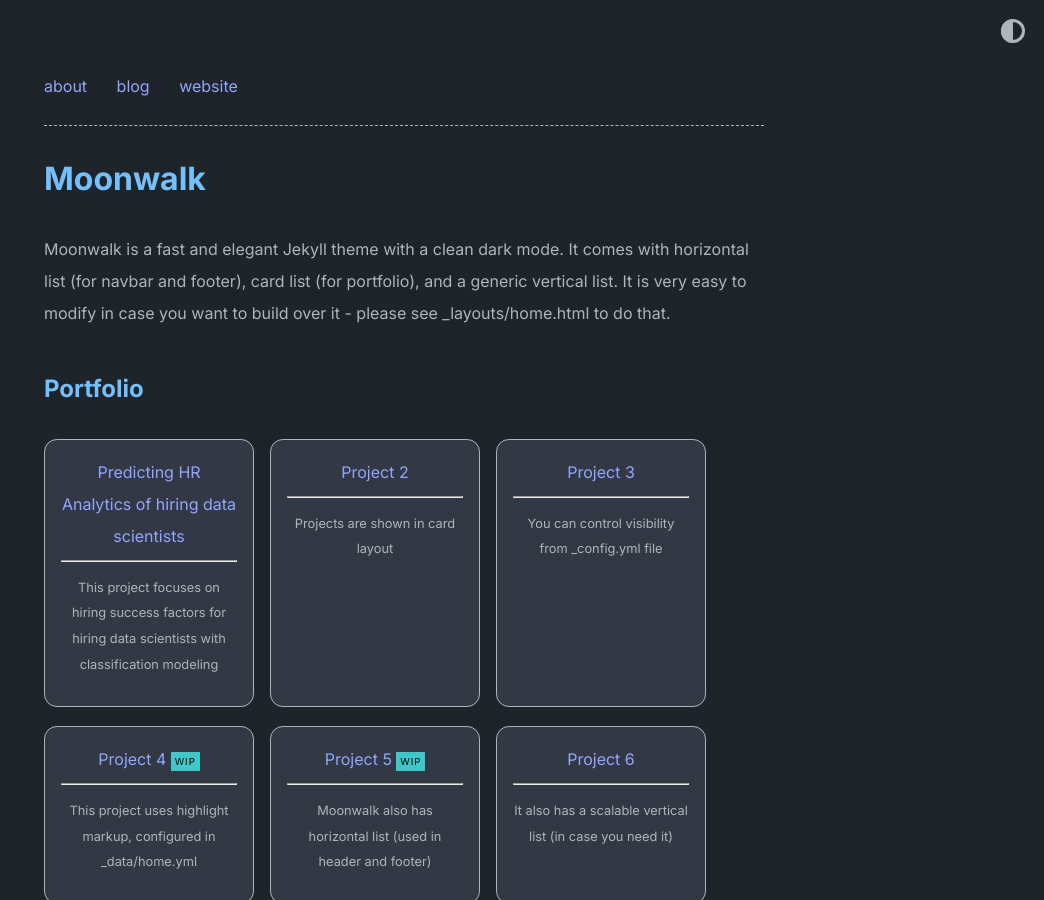
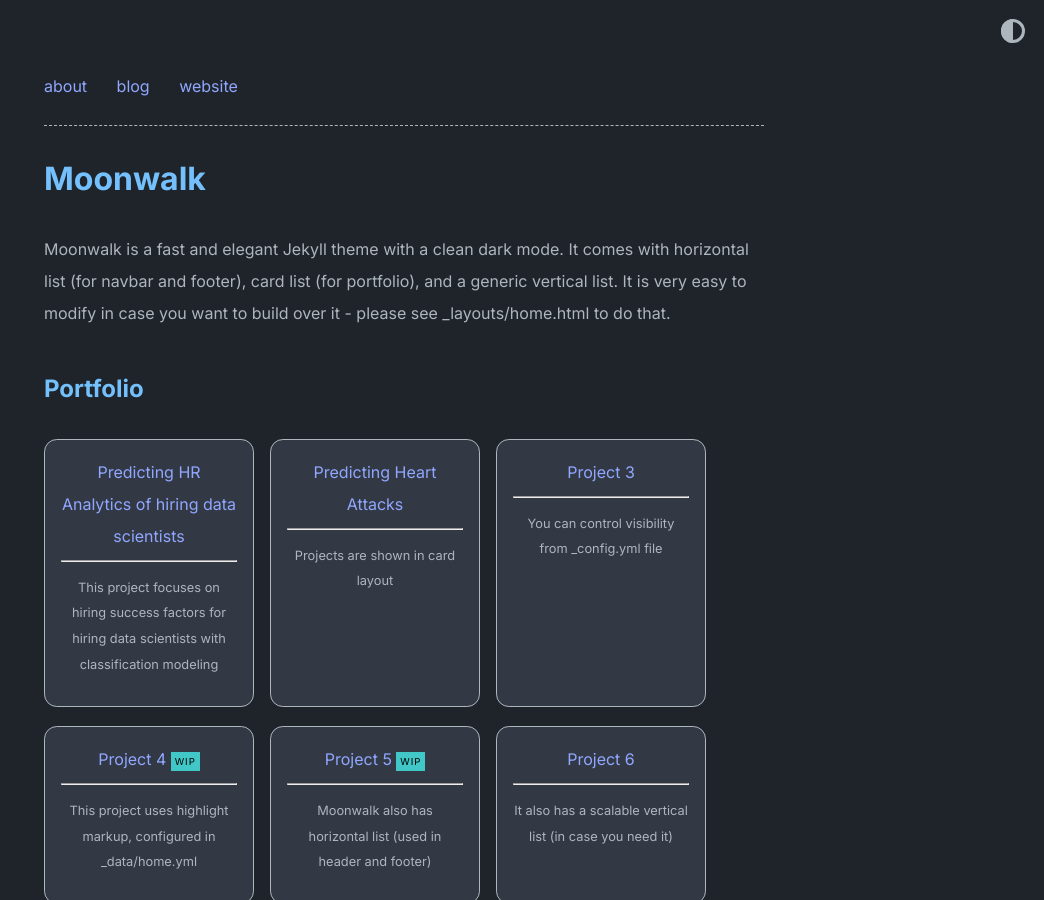
Before and after one commit to stackbit-projects/pleasant-oak-ce82d, a Jekyll site: the page built from index.md, in a window 1280 px wide and 900 px high. Shown: the whole window, without its empty margins (236-1280 px from the left). Built offline with Jekyll 4.4.1, drawn with Linux system fonts in a browser that asks for light colours.

Commit message:
home.yml: updated title in project_entries

```diff
--- a/_data/home.yml
+++ b/_data/home.yml
@@ -12,7 +12,7 @@ project_entries:
     desc: >-
       This project focuses on hiring success factors for hiring data scientists
       with classification modeling
-  - title: Project 2
+  - title: Predicting Heart Attacks
     url: overview-post
     desc: Projects are shown in card layout
   - title: Project 3
```
